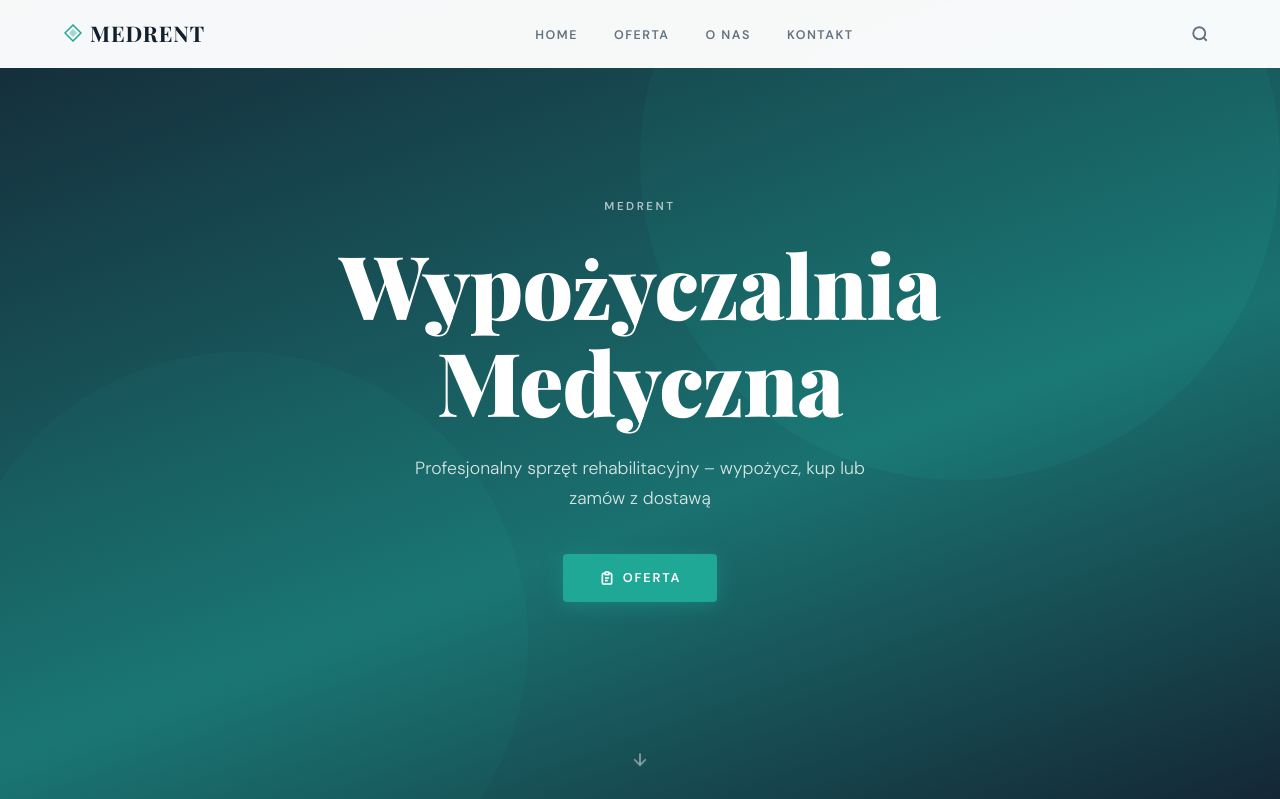
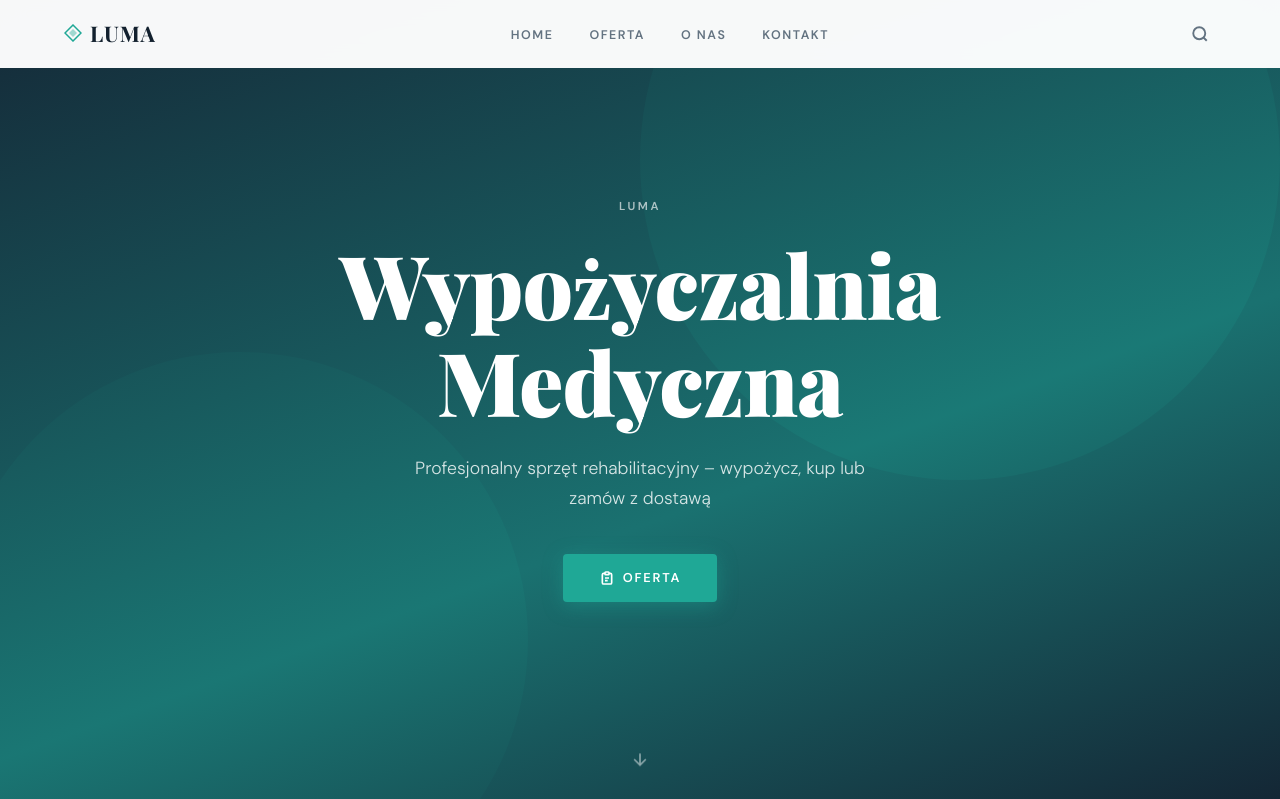
Before and after one commit to RL89pl/medrent, a Django app: page / in a window 1280 px wide. Shown: the top 799 px of the page. Run offline with Django 5.2, Linux system fonts and the light colour scheme; data comes from the database, SQL or seed files in the repository; data that the repository does not hold is empty.

Commit message:
add logo field to SiteSettings model and update templates to use LUMA branding

```diff
--- a/core/admin.py
+++ b/core/admin.py
@@ -17,6 +17,9 @@ class ContactMessageAdmin(admin.ModelAdmin):
 @admin.register(SiteSettings)
 class SiteSettingsAdmin(admin.ModelAdmin):
     fieldsets = (
+        ('Logo i marka', {
+            'fields': ('logo',),
+        }),
         ('Hero – sekcja główna', {
             'fields': ('hero_image', 'hero_eyebrow', 'hero_title1', 'hero_title2', 'hero_subtitle'),
         }),
--- a/core/models.py
+++ b/core/models.py
@@ -25,9 +25,13 @@ class ContactMessage(models.Model):
 
 
 class SiteSettings(models.Model):
+    # ── LOGO / MARKA ─────────────────────────────────────────────────────────
+    logo = models.ImageField(upload_to='logo/', blank=True, null=True, verbose_name='Logo firmy',
+                             help_text='Wyświetlane w nagłówku i stopce. Zalecana wysokość: 40–60 px.')
+
     # ── HERO ─────────────────────────────────────────────────────────────────
     hero_image    = models.ImageField(upload_to='hero/', blank=True, null=True, verbose_name='Zdjęcie tła')
-    hero_eyebrow  = models.CharField(max_length=60,  default='MEDRENT',           verbose_name='Tekst nad tytułem')
+    hero_eyebrow  = models.CharField(max_length=60,  default='LUMA',              verbose_name='Tekst nad tytułem')
     hero_title1   = models.CharField(max_length=80,  default='Wypożyczalnia',     verbose_name='Tytuł – linia 1')
     hero_title2   = models.CharField(max_length=80,  default='Medyczna',          verbose_name='Tytuł – linia 2')
     hero_subtitle = models.CharField(max_length=220, default='Profesjonalny sprzęt rehabilitacyjny – wypożycz, kup lub zamów z dostawą', verbose_name='Podtytuł')
@@ -59,7 +63,7 @@ class SiteSettings(models.Model):
     # ── KONTAKT ───────────────────────────────────────────────────────────────
     contact_phone        = models.CharField(max_length=30,  default='+48 000 000 000',       verbose_name='Telefon')
     contact_phone_hours  = models.CharField(max_length=60,  default='Pon–Pt: 8:00–18:00',   verbose_name='Godziny telefoniczne')
-    contact_email        = models.EmailField(               default='kontakt@medrent.pl',    verbose_name='Email')
+    contact_email        = models.EmailField(               default='kontakt@luma.pl',       verbose_name='Email')
     contact_email_note   = models.CharField(max_length=60,  default='Odpowiadamy w 24h',    verbose_name='Nota przy emailu')
     contact_address      = models.CharField(max_length=200, blank=True,                     verbose_name='Adres')
     contact_address_note = models.CharField(max_length=60,  default='Zapraszamy do siedziby', verbose_name='Nota przy adresie')
--- a/core/templates/core/index.html
+++ b/core/templates/core/index.html
@@ -4,7 +4,7 @@
 <head>
 <meta charset="UTF-8">
 <meta name="viewport" content="width=device-width, initial-scale=1.0">
-<title>MedRent – Wypożyczalnia Sprzętu Medycznego</title>
+<title>LUMA – Wypożyczalnia Sprzętu Medycznego</title>
 <link rel="preconnect" href="https://fonts.googleapis.com">
 <link rel="preconnect" href="https://fonts.gstatic.com" crossorigin>
 <link href="https://fonts.googleapis.com/css2?family=Playfair+Display:wght@400;600;700;900&family=DM+Sans:wght@300;400;500;600&display=swap" rel="stylesheet">
@@ -74,6 +74,8 @@
     letter-spacing: 0.04em;
   }
   .nav-logo svg { color: var(--teal); }
+  .site-logo-img { height: 40px; width: auto; object-fit: contain; }
+  .site-logo-img--footer { height: 32px; }
   .nav-links {
     display: flex;
     align-items: center;
@@ -796,11 +798,15 @@
 <nav id="navbar">
   <div class="nav-inner">
     <a href="#home" class="nav-logo">
+      {% if site_settings.logo %}
+        <img src="{{ site_settings.logo.url }}" alt="LUMA" class="site-logo-img">
+      {% else %}
         <svg width="18" height="18" viewBox="0 0 18 18" fill="none">
           <path d="M9 1L17 9L9 17L1 9L9 1Z" stroke="currentColor" stroke-width="1.5" fill="none"/>
           <path d="M9 5L13 9L9 13L5 9L9 5Z" fill="currentColor" opacity="0.4"/>
         </svg>
-      MEDRENT
+        LUMA
+      {% endif %}
     </a>
     <ul class="nav-links">
       <li><a href="#home">Home</a></li>
@@ -1151,11 +1157,15 @@
   <div class="footer-inner">
     <div>
       <a href="#home" class="footer-logo">
+        {% if site_settings.logo %}
+          <img src="{{ site_settings.logo.url }}" alt="LUMA" class="site-logo-img site-logo-img--footer">
+        {% else %}
           <svg width="16" height="16" viewBox="0 0 18 18" fill="none">
             <path d="M9 1L17 9L9 17L1 9L9 1Z" stroke="currentColor" stroke-width="1.5" fill="none"/>
             <path d="M9 5L13 9L9 13L5 9L9 5Z" fill="currentColor" opacity="0.5"/>
           </svg>
-        MEDRENT
+          LUMA
+        {% endif %}
       </a>
       <p class="footer-tagline">Wypożyczalnia Sprzętu Medycznego</p>
     </div>
@@ -1165,7 +1175,7 @@
       <li><a href="#o-nas">O nas</a></li>
       <li><a href="#kontakt">Kontakt</a></li>
     </ul>
-    <p class="footer-copy">© 2026 MedRent. Wszelkie prawa zastrzeżone.</p>
+    <p class="footer-copy">© 2026 LUMA. Wszelkie prawa zastrzeżone.</p>
   </div>
 </footer>
 
--- a/core/views.py
+++ b/core/views.py
@@ -55,6 +55,7 @@ def oferta(request):
         'active_category': active_category,
         'search_q': search_q,
         'total': qs.count(),
+        'site_settings': SiteSettings.get(),
     })
 
 
@@ -95,6 +96,7 @@ def product_detail(request, slug):
         'sent': sent,
         'errors': errors,
         'post': request.POST,
+        'site_settings': SiteSettings.get(),
     })
 
 
```
Also changed, not shown: core/templates/core/oferta.html (+14 -4 lines), core/templates/core/product_detail.html (+14 -4 lines), core/migrations/0006_sitesettings_logo.py (added). Lines whose indentation alone changed are shown as unchanged.
